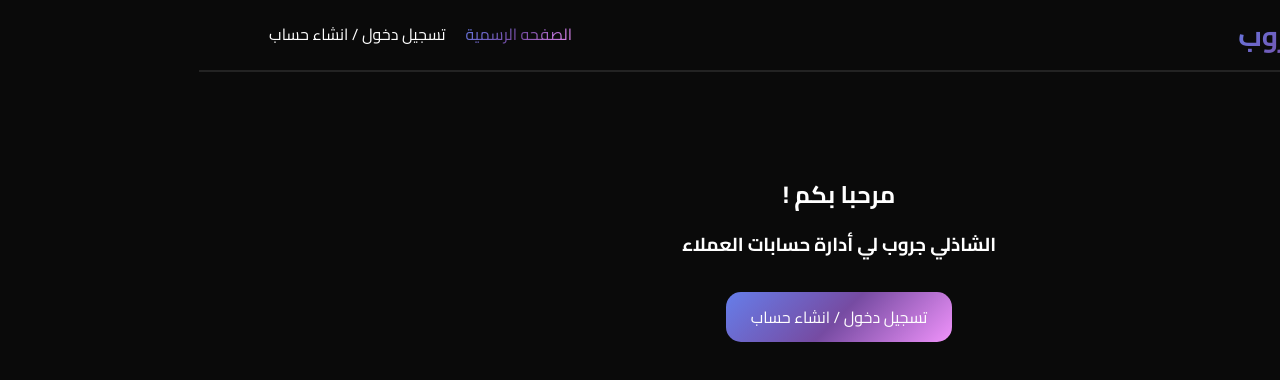
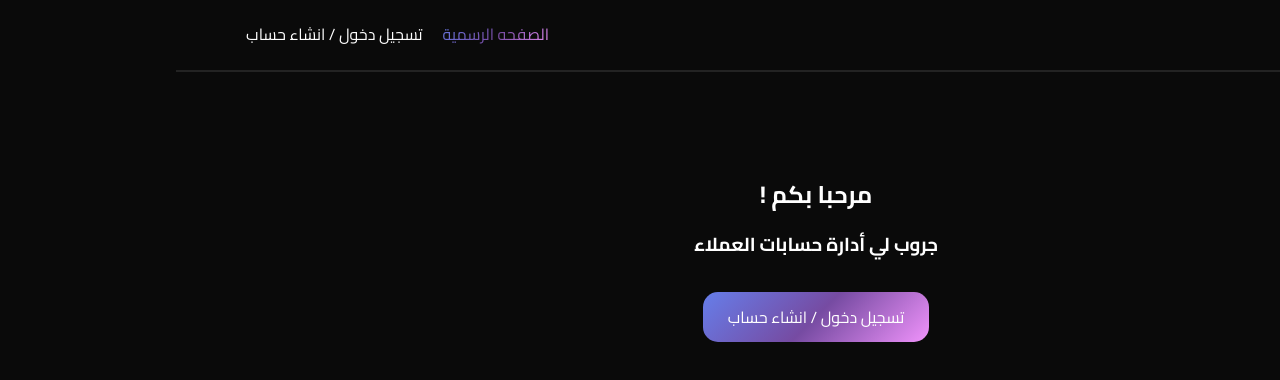
Before and after one commit to Mostafa-eskander/customer-frontend, a React (Vite) app: page / in a window 1280 px wide. Shown: the top 380 px of the page. Built offline with nearby package versions, Linux system fonts and the light colour scheme.

Commit message:
first commit

```diff
--- a/src/components/MainNavigation.jsx
+++ b/src/components/MainNavigation.jsx
@@ -8,7 +8,7 @@ function MainNavigation() {
     return(
         <header className={classes.header}>
             <div className={`container ` + classes.container}>
-                <h1>الشاذلي جروب</h1>
+                <h1>جروب</h1>
                 <ul>
                     <li>
                         <NavLink
--- a/src/pages/Home.jsx
+++ b/src/pages/Home.jsx
@@ -33,7 +33,7 @@ function HomePage() {
     const token = getAuthToken();
     return(
         <ContentPage title="مرحبا بكم !">
-            <h3>الشاذلي جروب لي أدارة حسابات العملاء</h3>
+            <h3>جروب لي أدارة حسابات العملاء</h3>
             {!token && <StyledLink to='/auth'>تسجيل دخول / انشاء حساب</StyledLink>}
         </ContentPage>
     )
```
